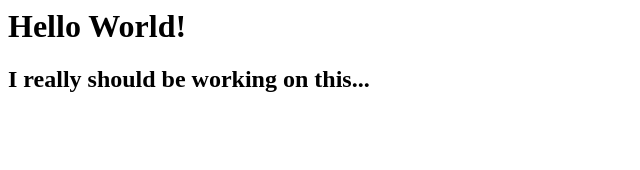
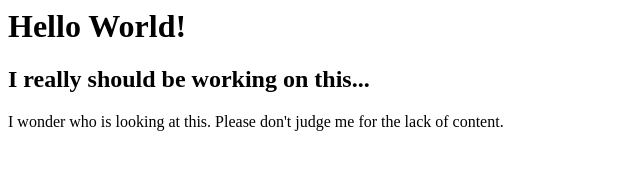
Before and after one commit to atreides1/Example-Webpage, a plain HTML site: page index.html in a window 1280 px wide. Shown: the whole page, without its empty margins (0-640 px from the left). Drawn offline with Linux system fonts and the light colour scheme.

Commit message:
Update index.html

```diff
--- a/index.html
+++ b/index.html
@@ -1,2 +1,3 @@
 <h1> Hello World! </h1>
 <h2> I really should be working on this... </h2>
+<p> I wonder who is looking at this. Please don't judge me for the lack of content. </p>
```
